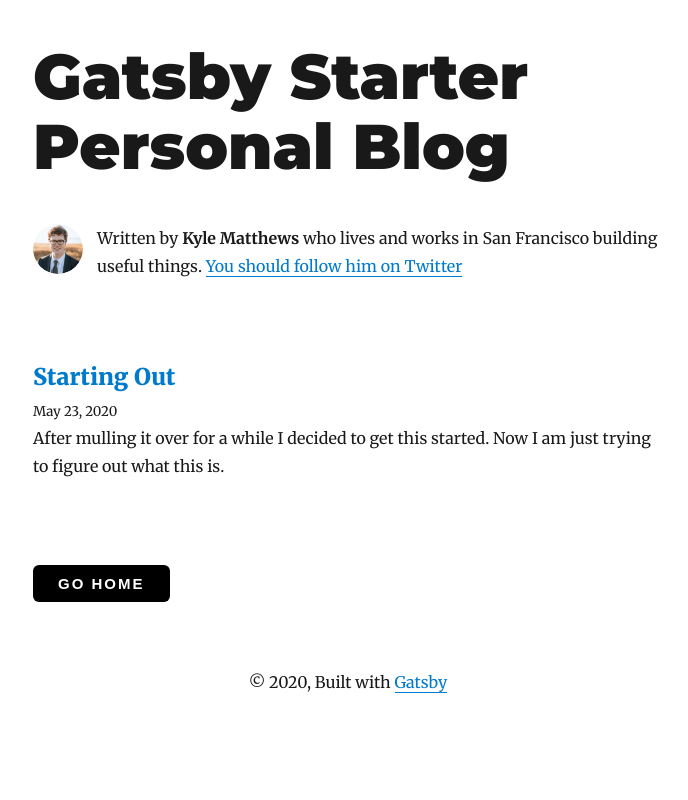
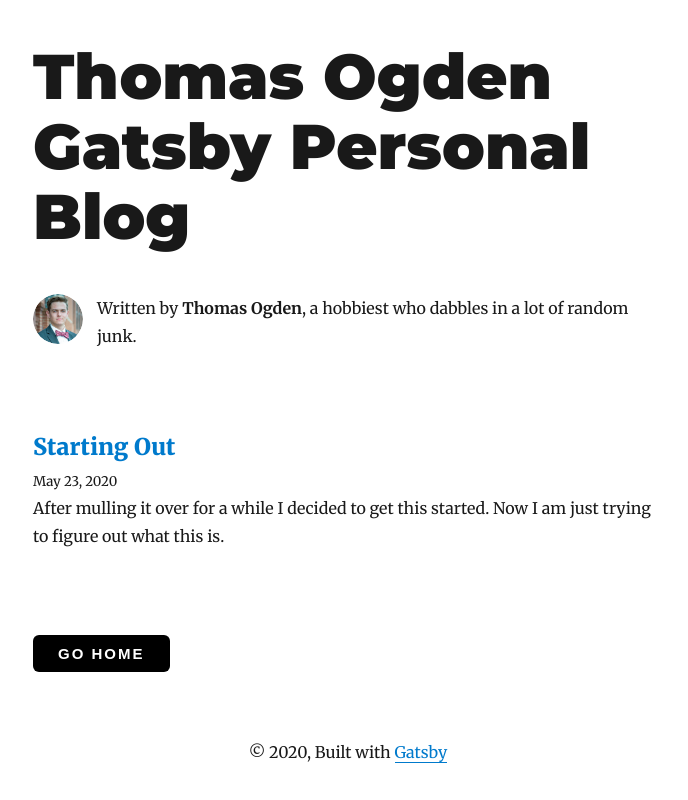
Before and after one commit to WonderStruck25/thomas-ogden, a Gatsby site: page /blog/ in a window 1280 px wide. Shown: the whole page, without its empty margins (292-980 px from the left). Built offline with nearby package versions, Linux system fonts and the light colour scheme; Gatsby itself is replaced by a stand-in of ours; some packages are replaced by stand-ins of ours.

Commit message:
Scrubbing to remove mentions of Kyle Matthew's from his starter blog template and implement Thomas Ogden as new author. Kyle will be properly credited in footer and a follow up post in subsequent updates.

```diff
--- a/gatsby-config.js
+++ b/gatsby-config.js
@@ -1,12 +1,12 @@
 module.exports = {
   siteMetadata: {
     // edit below
-    title: `Gatsby Starter Personal Blog`,
-    author: `Kyle Matthews`,
-    description: `A starter personal blog with styled components, dark mode, and Netlify CMS.`,
-    siteUrl: `https://gatsby-starter-blog-demo.netlify.com/`,
+    title: `Thomas Ogden Gatsby Personal Blog`,
+    author: `Thomas Ogden`,
+    description: `A personal blog for my projects hobbies and pass times. Foundation of blog made from Kyle Matthew's starter personal blog.`,
+    siteUrl: `https://thomas-ogden.com/`,
     social: {
-      twitter: `kylemathews`,
+      twitter: ``,
     },
   },
   plugins: [
--- a/src/components/bio.js
+++ b/src/components/bio.js
@@ -34,12 +34,8 @@
               }}
             />
             <p>
-              Written by <strong>{author}</strong> who lives and works in San
-              Francisco building useful things.
+              Written by <strong>{author}</strong>, a hobbiest who dabbles in a lot of random junk.
               {` `}
-              <a href={`https://twitter.com/${social.twitter}`}>
-                You should follow him on Twitter
-              </a>
             </p>
           </Container>
         )
@@ -50,7 +46,7 @@
 
 const bioQuery = graphql`
   query BioQuery {
-    avatar: file(absolutePath: { regex: "/profile-pic.jpg/" }) {
+    avatar: file(absolutePath: { regex: "/thomas-ogden.jpg/" }) {
       childImageSharp {
         fixed(width: 50, height: 50) {
           ...GatsbyImageSharpFixed
```
Also changed, not shown: src/pages/index.js (+21 -9 lines), content/assets/thomas-ogden.jpg (added).
